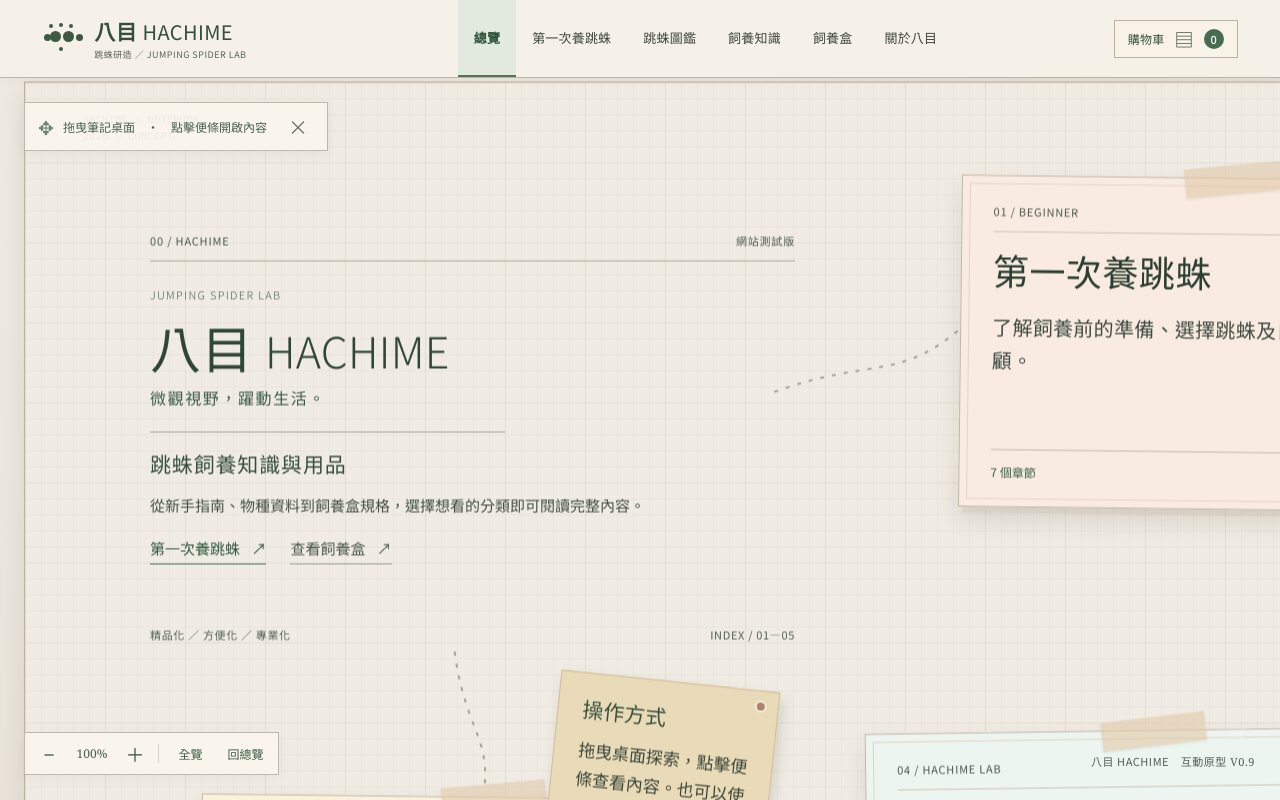
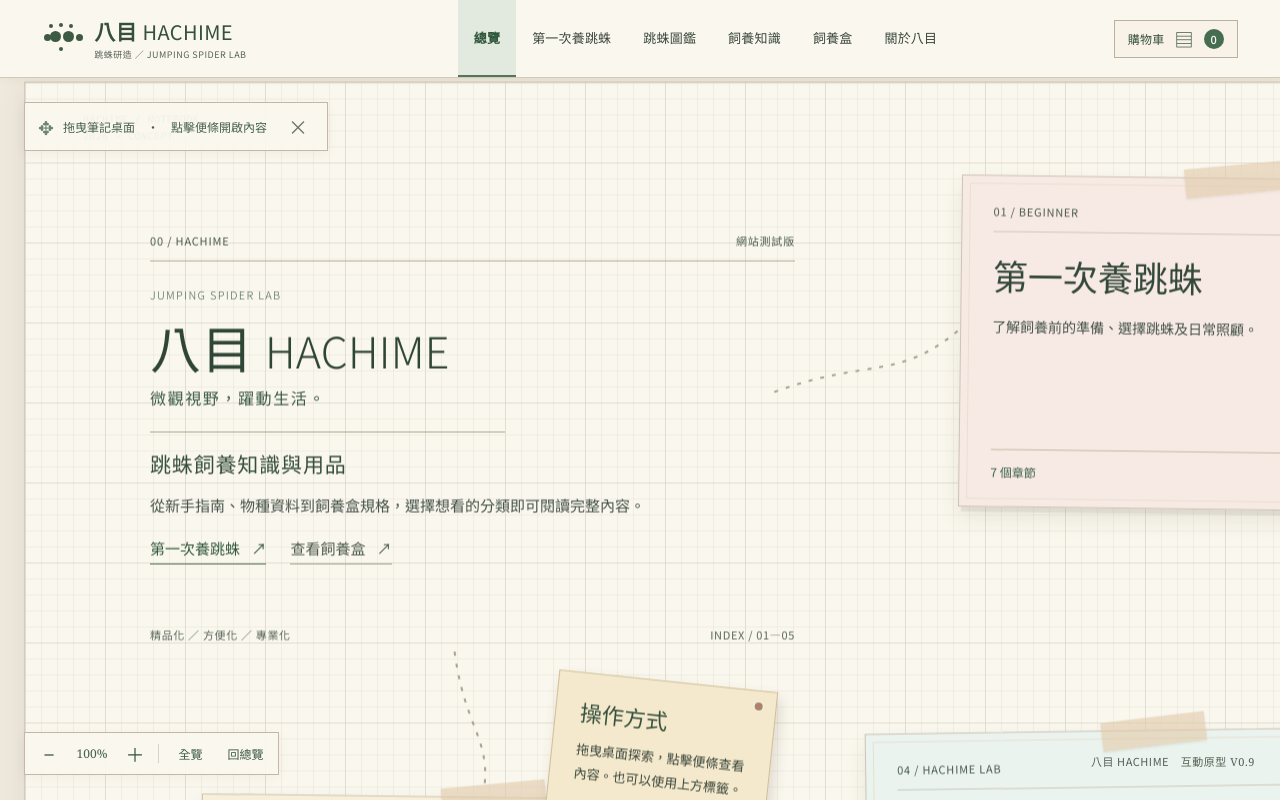
Before and after one commit to KotaNia1130/hachime-site, a plain HTML site: page index.html in a window 1280 px wide. Drawn offline with Linux system fonts and the light colour scheme; a web font is replaced by a local one.

Commit message:
Visual V0.10: pale warm notebook and JasonHandwriting 6 category headings

```diff
--- a/index.html
+++ b/index.html
@@ -3,9 +3,9 @@
 <head>
   <meta charset="utf-8">
   <meta name="viewport" content="width=device-width,initial-scale=1,viewport-fit=cover">
-  <meta name="theme-color" content="#D8CFC2">
+  <meta name="theme-color" content="#EFE9DD">
   <meta name="description" content="八目 HACHIME｜跳蛛飼養知識、物種資料及 A1 系列飼養盒規劃。">
-  <title>八目 HACHIME｜網站互動原型 V0.9.1.1</title>
+  <title>八目 HACHIME｜網站互動原型 V0.10</title>
   <style>
 :root{
  --paper:#faf9f3;--ground:#f2efe4;--ink:#2e312e;--muted:#73746f;--rule:#d2cec2;--olive:#51675b;--sage:#dce5da;--yellow:#f2e6ba;--peach:#eddcd0;--blue:#dee7e7;
@@ -598,6 +598,101 @@ body{background:var(--ground);font-weight:400}
 .notebook-intro .small-kicker {font-weight:300}
 .notebook-intro .main-description {font-weight:400}
 
+
+/* V0.10 — user-selected pale warm B and JasonHandwriting 6 for note headings only.
+   00 stays Noto Sans TC Light; notes' descriptions and all content retain sans serif. */
+@font-face{
+  font-family:"HACHIME JasonHandwriting6";
+  src:url("https://raw.githubusercontent.com/jasonhandwriting/JasonHandwriting/master/JasonHandwriting6.ttf") format("truetype");
+  font-style:normal;
+  font-weight:400;
+  font-display:swap;
+}
+:root{
+  --ground:#EFE9DD;
+  --paper:#FAF7EE;
+  --ink:#33392E;
+  --muted:#536254;
+  --rule:#C9C0B3;
+  --olive:#456A4D;
+  --sage:#DEEADD;
+  --yellow:#F4E9CC;
+  --peach:#F1E2DA;
+  --blue:#E1ECE7;
+  --font-hand:"HACHIME JasonHandwriting6","Noto Sans TC","PingFang TC",sans-serif;
+  background:var(--ground);
+  color:var(--ink);
+}
+body{background:var(--ground);color:var(--ink)}
+.main-area{background:var(--ground)}
+.workspace{background:#EFE9DD}
+.infinite-sheet{
+  background-color:#FAF7EE;
+  background-image:
+    linear-gradient(#D6CFC288 1px,transparent 1px),
+    linear-gradient(90deg,#D6CFC288 1px,transparent 1px),
+    linear-gradient(#D6CFC23F 1px,transparent 1px),
+    linear-gradient(90deg,#D6CFC23F 1px,transparent 1px);
+  border-color:#D3CBBE;
+  box-shadow:0 6px 25px #51433118;
+}
+.site-header{background:#FAF7EE;border-bottom-color:#D3C9BA;box-shadow:0 2px 8px #5143310B}
+.paper{background:#FFFCF7;border-color:#C8BFB0}
+.paper::after{border-color:#EEE7DD}
+.paper-topline{border-bottom-color:#CEC7B9;color:#556054}
+.board-corner,.paper-end{color:#58665A}
+.notebook-intro{color:#33392E}
+.notebook-intro .home-core h1,
+.notebook-intro .home-core h1 em,
+.notebook-intro .home-core h2{font-family:"Noto Sans TC","PingFang TC","Microsoft JhengHei",sans-serif;font-weight:300}
+.notebook-intro .main-description{font-family:"Noto Sans TC","PingFang TC","Microsoft JhengHei",sans-serif;font-weight:400;color:#455248}
+.notebook-intro .home-bottom{color:#58665A}
+.cover-note{border-color:#CDC4B6;box-shadow:3px 5px 0 #827A6420,0 11px 22px #453D3018}
+.cover-note::after{border-color:#E8DFD3}
+.cover-note .paper-topline{font-family:"Noto Sans TC","PingFang TC",sans-serif;font-size:11px;font-weight:400}
+.cover-content h2{
+  font-family:var(--font-hand);
+  font-size:35px;
+  line-height:1.4;
+  font-weight:400;
+  font-synthesis:none;
+  letter-spacing:0;
+  color:#33483A;
+}
+.cover-content p{
+  font-family:"Noto Sans TC","PingFang TC","Microsoft JhengHei",sans-serif;
+  font-size:14px;
+  font-weight:400;
+  font-synthesis:auto;
+  line-height:1.88;
+  letter-spacing:0;
+  color:#435248;
+}
+.cover-footer{font-family:"Noto Sans TC","PingFang TC",sans-serif;font-size:12px;font-weight:400}
+.cover-footer span:last-child{font-weight:500}
+.tiny-note strong{font-family:var(--font-hand);font-weight:400;font-size:22px;font-synthesis:none}
+.tiny-note p{font-family:"Noto Sans TC","PingFang TC",sans-serif;font-size:13px;font-weight:400;line-height:1.8}
+.tiny-note>span:last-child{font-family:"Noto Sans TC","PingFang TC",sans-serif;font-size:10px}
+.beginner-cover{background:#F7EAE4;--tab-color:#E6C7B6}
+.atlas-cover{background:#EDF2E9;--tab-color:#C8D7C0}
+.knowledge-cover{background:#F8EFD9;--tab-color:#E9DAA9}
+.lab-cover{background:#EAF3EE;--tab-color:#C3D9CC}
+.about-cover{background:#F5ECE5;--tab-color:#E2CDBA}
+.tiny-note,.start-note{background:#F4E9CC}
+.species-note{background:#DEEADD}
+.notebook-note{background:#F1E2DA}
+.detail-view{background:#EFE9DD}
+.detail-scroll{background:#EFE9DD}
+.detail-toolbar{background:#FAF7EE;border-bottom-color:#D1C9BC}
+.detail-view .paper{background:#FFFCF7!important;border-color:#D3C9BA}
+.cart-drawer{background:#FAF7EE}
+.viewport-hint,.canvas-controls,.hint-reopen{background:#FAF7EEF0}
+@media(max-width:600px){
+  .cover-content h2{font-size:32px}
+  .cover-content p{font-size:14px}
+  .detail-scroll{background:#EFE9DD}
+}
+
 </style>
   <link rel="preconnect" href="https://fonts.googleapis.com">
   <link rel="preconnect" href="https://fonts.gstatic.com" crossorigin>
@@ -732,7 +827,7 @@ body{background:var(--ground);font-weight:400}
 <dl class="values"><dt>精品化</dt><dd>重視產品設計、材料與製作品質。</dd><dt>方便化</dt><dd>改善餵食、清潔和日常操作的便利性。</dd><dt>專業化</dt><dd>整理物種資料、飼養知識與實際測試紀錄。</dd></dl>
 <p class="fine-print">網站與 A1 產品都仍在開發階段，目前不販售商品。</p>
 </section></div>
-        <div class="detail-end">八目 HACHIME　·　網站測試版 V0.9.1</div>
+        <div class="detail-end">八目 HACHIME　·　網站測試版 V0.10</div>
       </div>
     </div>
     <div class="viewport-hint" id="viewportHint"><span aria-hidden="true">✥</span> 拖曳筆記桌面　·　點擊便條開啟內容 <button type="button" id="hintClose" aria-label="收起操作提示">×</button></div>
```
